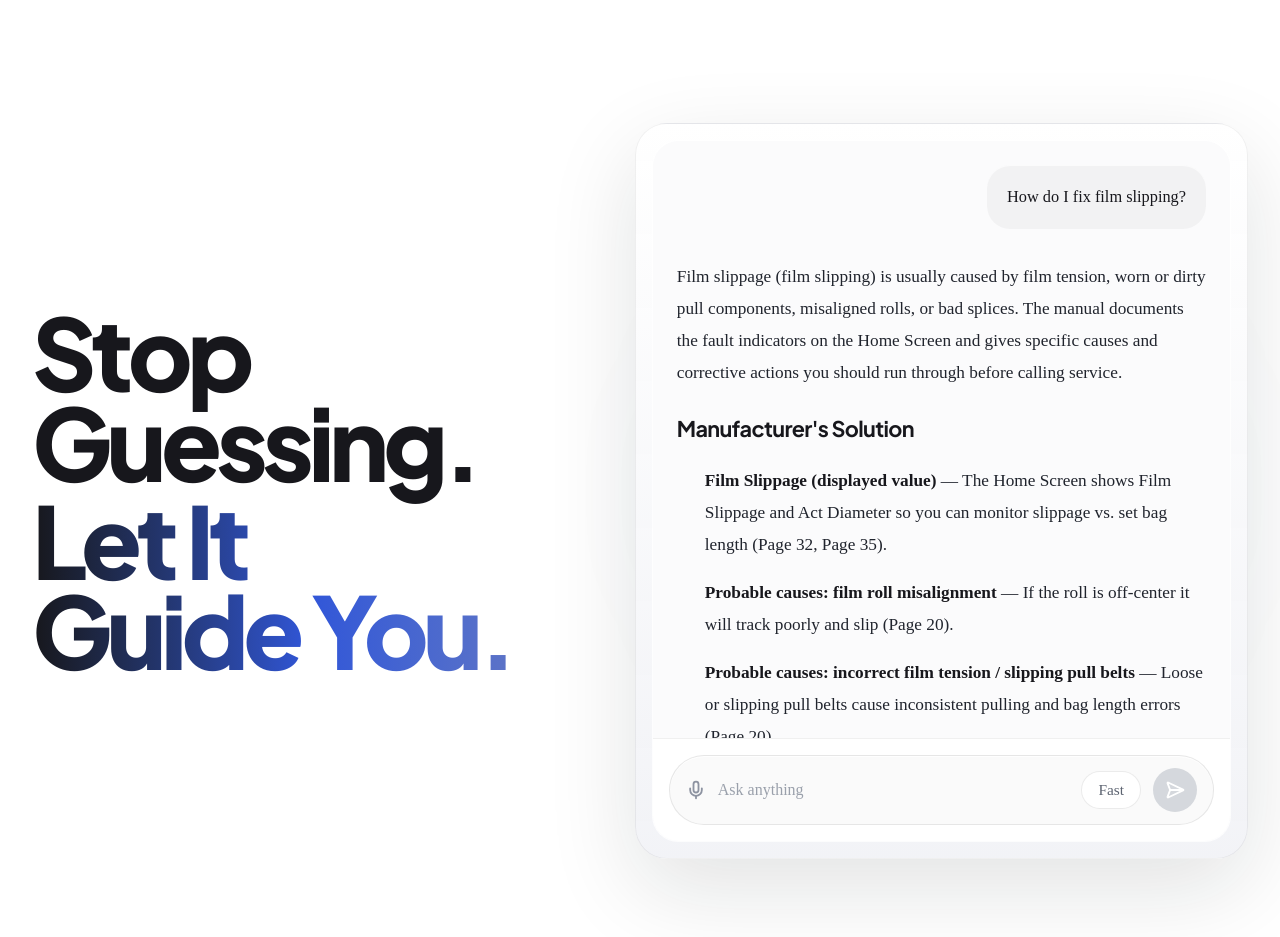
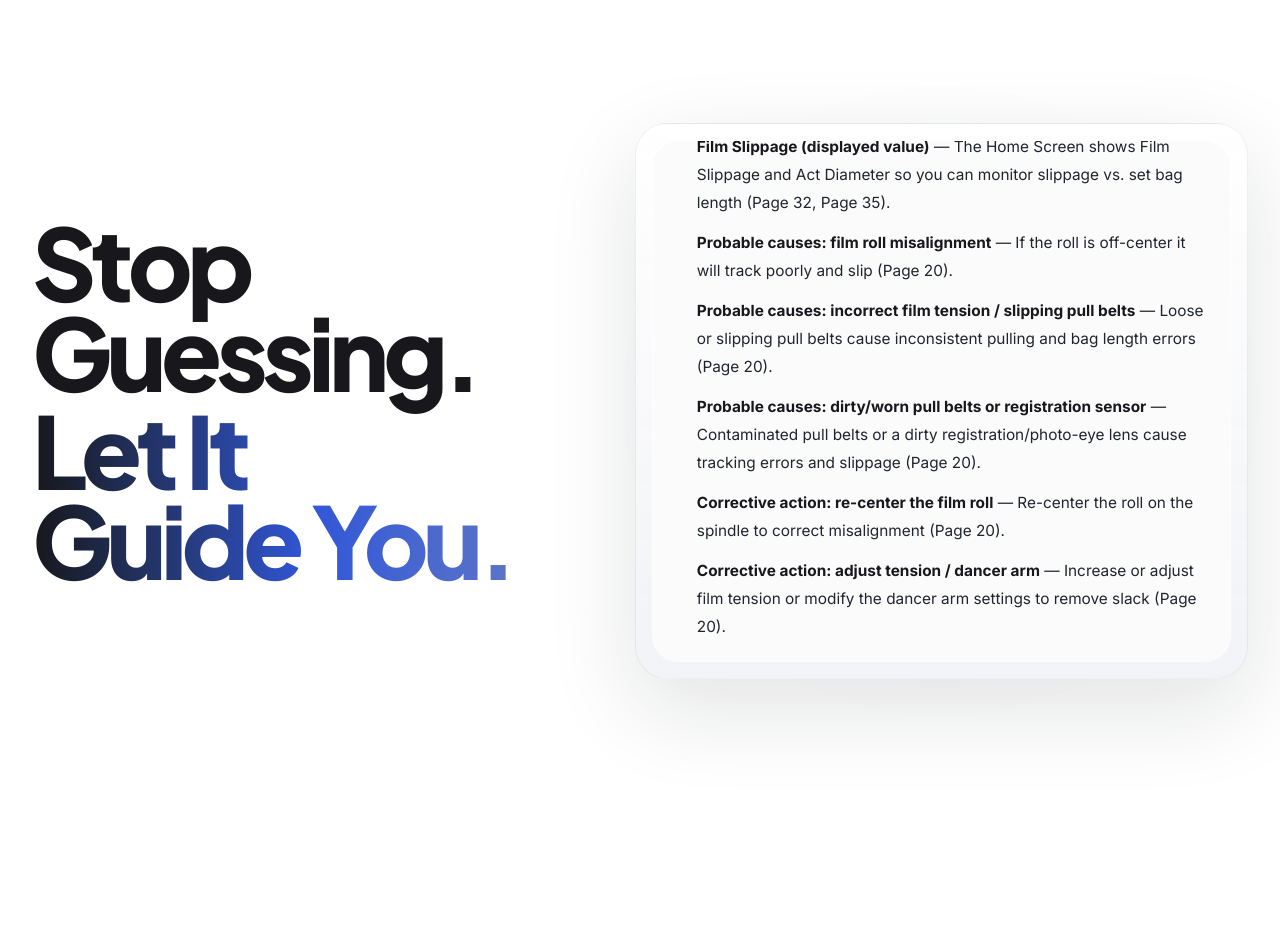
Before and after one commit to Arya-Sankhe/SmartyFy-Home, a Next.js app: page / in a window 1280 px wide. Shown: the part 1140-2077 px from the top of the page. After the commit the page ends 1931 px from the top, so only its background shows below. Built offline with nearby package versions, Linux system fonts and the light colour scheme.

Commit message:
Add chat preview UI section

```diff
--- a/src/components/chat-preview-section.tsx
+++ b/src/components/chat-preview-section.tsx
@@ -1,6 +1,8 @@
-import { Mic, SendHorizontal } from "lucide-react"
+"use client"
 
-import { brandSans } from "@/lib/fonts"
+import { useEffect, useMemo, useRef, useState } from "react"
+
+import { brandSans, inter } from "@/lib/fonts"
 
 const manufacturerBullets = [
   {
@@ -35,7 +37,91 @@ const manufacturerBullets = [
   },
 ]
 
+const introText =
+  "Film slippage (film slipping) is usually caused by film tension, worn or dirty pull components, misaligned rolls, or bad splices. The manual documents the fault indicators on the Home Screen and gives specific causes and corrective actions you should run through before calling service."
+
+const STREAM_STEP_MS = 28
+const STREAM_RESET_MS = 2600
+
 export function ChatPreviewSection() {
+  const scrollRef = useRef<HTMLDivElement>(null)
+  const [introWordsVisible, setIntroWordsVisible] = useState(0)
+  const [bulletsVisible, setBulletsVisible] = useState(0)
+  const [bulletWordCounts, setBulletWordCounts] = useState<number[]>(
+    manufacturerBullets.map(() => 0)
+  )
+
+  const introWords = useMemo(() => introText.split(" "), [])
+
+  useEffect(() => {
+    let introTimer: number | null = null
+    let bulletDelay: number | null = null
+    let resetTimer: number | null = null
+    let cancelled = false
+
+    const streamBullet = (index: number) => {
+      if (cancelled) return
+
+      setBulletsVisible(index + 1)
+
+      const bulletWords = manufacturerBullets[index].content.split(" ")
+      let wordIndex = 0
+
+      const bulletTimer = window.setInterval(() => {
+        wordIndex += 1
+        setBulletWordCounts((current) => {
+          const next = [...current]
+          next[index] = Math.min(wordIndex, bulletWords.length)
+          return next
+        })
+
+        if (wordIndex >= bulletWords.length) {
+          window.clearInterval(bulletTimer)
+
+          if (index < manufacturerBullets.length - 1) {
+            bulletDelay = window.setTimeout(() => streamBullet(index + 1), 210)
+          } else {
+            resetTimer = window.setTimeout(() => {
+              if (cancelled) return
+              setIntroWordsVisible(0)
+              setBulletsVisible(0)
+              setBulletWordCounts(manufacturerBullets.map(() => 0))
+            }, STREAM_RESET_MS)
+          }
+        }
+      }, STREAM_STEP_MS)
+    }
+
+    let introIndex = 0
+    introTimer = window.setInterval(() => {
+      introIndex += 1
+      setIntroWordsVisible(Math.min(introIndex, introWords.length))
+
+      if (introIndex >= introWords.length) {
+        if (introTimer) {
+          window.clearInterval(introTimer)
+        }
+        bulletDelay = window.setTimeout(() => streamBullet(0), 220)
+      }
+    }, STREAM_STEP_MS)
+
+    return () => {
+      cancelled = true
+      if (introTimer) window.clearInterval(introTimer)
+      if (bulletDelay) window.clearTimeout(bulletDelay)
+      if (resetTimer) window.clearTimeout(resetTimer)
+    }
+  }, [introWords])
+
+  useEffect(() => {
+    if (!scrollRef.current) return
+
+    scrollRef.current.scrollTo({
+      top: scrollRef.current.scrollHeight,
+      behavior: "smooth",
+    })
+  }, [introWordsVisible, bulletsVisible, bulletWordCounts])
+
   return (
     <section className="relative overflow-hidden bg-white text-[#17171c]">
       <div className="mx-auto grid max-w-7xl gap-12 px-6 py-24 sm:px-8 md:py-28 lg:grid-cols-[minmax(0,0.95fr)_minmax(420px,1.05fr)] lg:items-center">
@@ -55,56 +141,53 @@ export function ChatPreviewSection() {
 
           <div className="relative overflow-hidden rounded-[2rem] border border-black/[0.06] bg-[linear-gradient(180deg,rgba(255,255,255,0.96),rgba(241,242,246,0.92))] p-3 shadow-[0_30px_90px_rgba(17,23,28,0.12)] backdrop-blur-xl sm:p-4">
             <div className="overflow-hidden rounded-[1.65rem] border border-white/70 bg-white/40 shadow-[inset_0_1px_0_rgba(255,255,255,0.45)]">
-              <div className="flex h-[620px] flex-col bg-[#fbfbfc] sm:h-[700px]">
-                <div className="flex-1 overflow-y-auto px-5 py-5 sm:px-6 sm:py-6">
-                  <div className="mb-8 flex justify-end">
-                    <div className="max-w-[72%] rounded-[1.45rem] bg-[#f2f2f3] px-5 py-4 text-[1.02rem] leading-8 text-[#17171c] shadow-[inset_0_1px_0_rgba(255,255,255,0.7)]">
+              <div
+                className={`${inter.className} flex h-[440px] flex-col bg-[#fbfbfc] sm:h-[520px]`}
+              >
+                <div
+                  ref={scrollRef}
+                  className="flex-1 overflow-y-auto px-4 py-4 sm:px-5 sm:py-5"
+                >
+                  <div className="mb-6 flex justify-end">
+                    <div className="max-w-[72%] rounded-[1.2rem] bg-[#f2f2f3] px-4 py-3 text-[0.92rem] leading-7 text-[#17171c] shadow-[inset_0_1px_0_rgba(255,255,255,0.7)] sm:text-[0.95rem]">
                       How do I fix film slipping?
                     </div>
                   </div>
 
-                  <div className="space-y-6 text-[1.02rem] leading-8 text-[#20242d] sm:text-[1.08rem]">
+                  <div className="space-y-5 text-[0.9rem] leading-7 text-[#20242d] sm:text-[0.96rem]">
                     <p>
-                      Film slippage (film slipping) is usually caused by film
-                      tension, worn or dirty pull components, misaligned rolls,
-                      or bad splices. The manual documents the fault indicators
-                      on the Home Screen and gives specific causes and
-                      corrective actions you should run through before calling
-                      service.
+                      {introWords.slice(0, introWordsVisible).join(" ")}
+                      {introWordsVisible < introWords.length && (
+                        <span className="ml-1 inline-block h-[1em] w-[0.08em] animate-pulse rounded-full bg-[#7a8090] align-[-0.12em]" />
+                      )}
                     </p>
 
                     <div>
                       <h3
-                        className={`${brandSans.className} text-[1.35rem] font-[700] tracking-[-0.03em] text-[#17171c]`}
+                        className={`${inter.className} text-[1.08rem] font-[700] tracking-[-0.02em] text-[#17171c] sm:text-[1.14rem]`}
                       >
                         Manufacturer&apos;s Solution
                       </h3>
 
-                      <ul className="mt-5 space-y-4 pl-6">
-                        {manufacturerBullets.map((bullet) => (
+                      <ul className="mt-4 space-y-3 pl-5">
+                        {manufacturerBullets.slice(0, bulletsVisible).map((bullet, index) => (
                           <li key={bullet.title} className="pl-1">
                             <span className="font-[700] text-[#17171c]">
                               {bullet.title}
                             </span>{" "}
-                            — {bullet.content}
+                            —{" "}
+                            {bullet.content
+                              .split(" ")
+                              .slice(0, bulletWordCounts[index])
+                              .join(" ")}
+                            {index === bulletsVisible - 1 &&
+                              bulletWordCounts[index] <
+                                bullet.content.split(" ").length && (
+                                <span className="ml-1 inline-block h-[1em] w-[0.08em] animate-pulse rounded-full bg-[#7a8090] align-[-0.12em]" />
+                              )}
                           </li>
                         ))}
                       </ul>
-                    </div>
-                  </div>
-                </div>
-
-                <div className="border-t border-black/[0.06] bg-white/92 px-3 py-3 sm:px-4 sm:py-4">
-                  <div className="flex items-center gap-3 rounded-full border border-black/[0.08] bg-[#fafafa] px-4 py-3 shadow-[inset_0_1px_0_rgba(255,255,255,0.82)]">
-                    <Mic className="h-5 w-5 text-[#8d93a1]" strokeWidth={2.2} />
-                    <span className="flex-1 text-base text-[#9aa0ab]">
-                      Ask anything
-                    </span>
-                    <span className="rounded-full border border-black/[0.08] bg-white px-4 py-1.5 text-[0.96rem] text-[#5d6471]">
-                      Fast
-                    </span>
-                    <div className="flex h-11 w-11 items-center justify-center rounded-full bg-[#d5d8dd] text-[#ffffff]">
-                      <SendHorizontal className="h-5 w-5" strokeWidth={2.2} />
                     </div>
                   </div>
                 </div>
--- a/src/lib/fonts.ts
+++ b/src/lib/fonts.ts
@@ -1,6 +1,11 @@
-import { Plus_Jakarta_Sans } from "next/font/google"
+import { Inter, Plus_Jakarta_Sans } from "next/font/google"
 
 export const brandSans = Plus_Jakarta_Sans({
   subsets: ["latin"],
   weight: ["600", "700", "800"],
 })
+
+export const inter = Inter({
+  subsets: ["latin"],
+  weight: ["400", "500", "600", "700"],
+})
```
